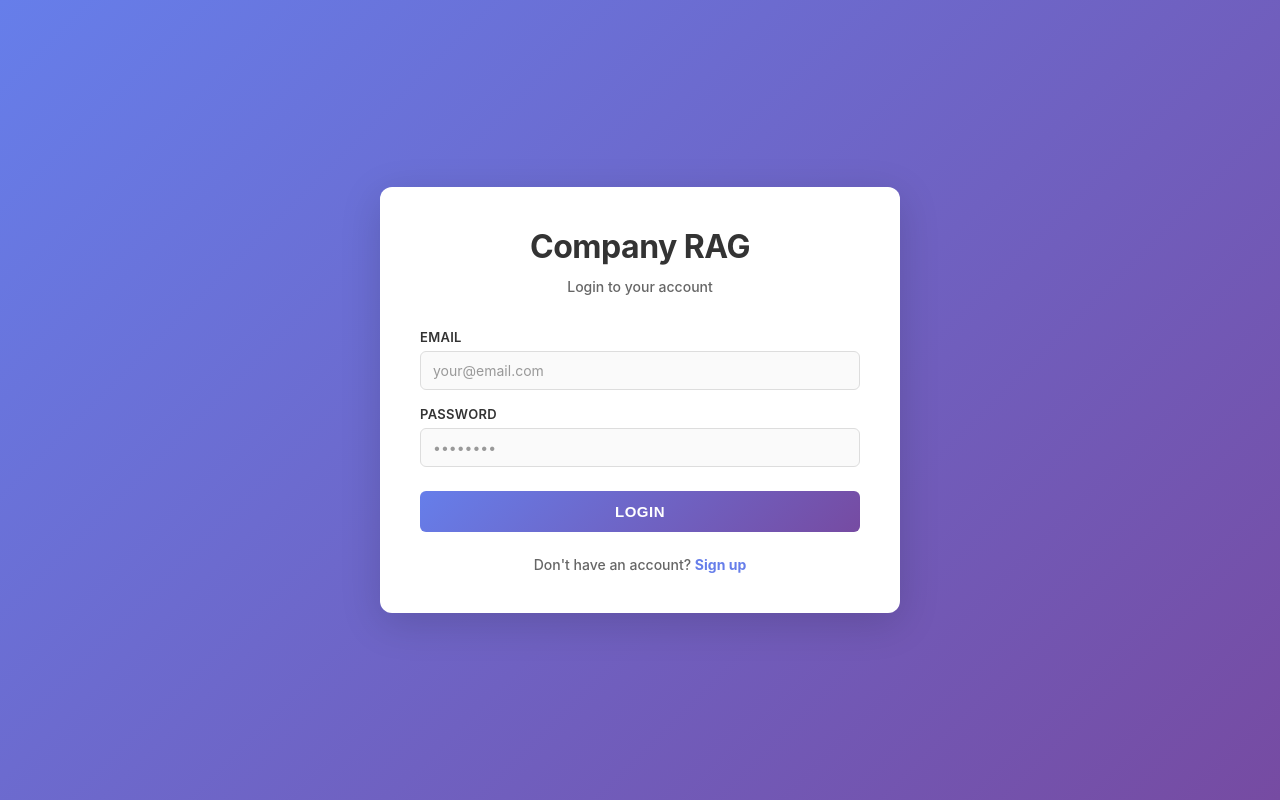
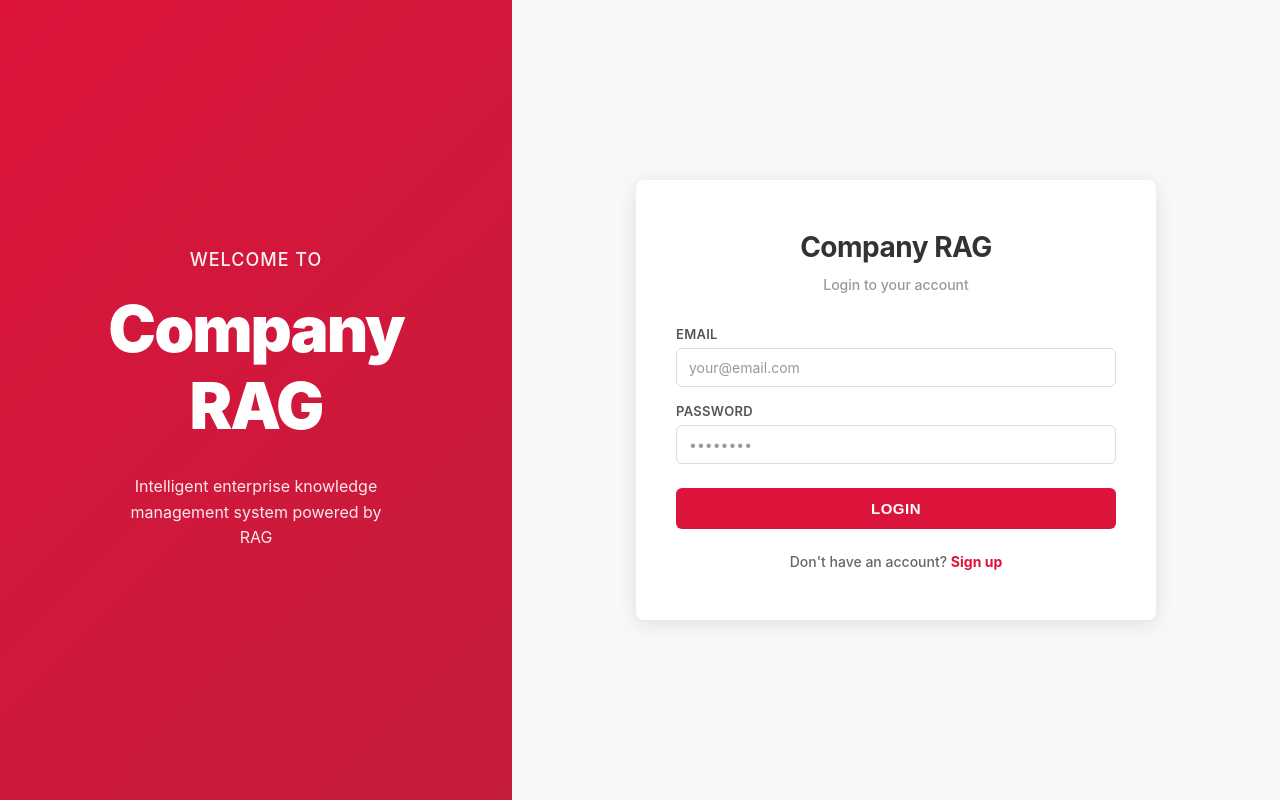
Before and after one commit to blezcherian123/RAG-Enterprise, a React app in the folder frontend/: page /login in a window 1280 px wide. Built offline with nearby package versions, Linux system fonts and the light colour scheme; the HTML template or start-up script is replaced by a standard one.

Commit message:
Enhance branding and layout for Login and Signup pages

```diff
--- a/frontend/src/components/LoginPage.jsx
+++ b/frontend/src/components/LoginPage.jsx
@@ -40,7 +40,13 @@ function LoginPage() {
 
   return (
     <div className="auth-container">
-      <div className="auth-card">
+      <div className="auth-branding">
+        <h2>WELCOME TO</h2>
+        <div className="logo">Company RAG</div>
+        <p>Intelligent enterprise knowledge management system powered by RAG</p>
+      </div>
+      <div className="auth-form-container">
+        <div className="auth-card">
         <h1>Company RAG</h1>
         <p className="auth-subtitle">Login to your account</p>
 
@@ -84,6 +90,7 @@ function LoginPage() {
             </Link>
           </p>
         </div>
+        </div>
       </div>
     </div>
   );
--- a/frontend/src/components/SignupPage.jsx
+++ b/frontend/src/components/SignupPage.jsx
@@ -69,7 +69,13 @@ function SignupPage() {
 
   return (
     <div className="auth-container">
-      <div className="auth-card">
+      <div className="auth-branding">
+        <h2>WELCOME TO</h2>
+        <div className="logo">Company RAG</div>
+        <p>Intelligent enterprise knowledge management system powered by RAG</p>
+      </div>
+      <div className="auth-form-container">
+        <div className="auth-card">
         <h1>Company RAG</h1>
         <p className="auth-subtitle">Create a new account</p>
 
@@ -156,6 +162,7 @@ function SignupPage() {
             </Link>
           </p>
         </div>
+        </div>
       </div>
     </div>
   );
--- a/frontend/src/css/LoginPage.css
+++ b/frontend/src/css/LoginPage.css
@@ -6,14 +6,74 @@
 
 .auth-container {
   display: flex;
-  align-items: center;
-  justify-content: center;
   min-height: 100vh;
-  background: linear-gradient(135deg, #667eea 0%, #764ba2 100%);
+  background: #fff;
   font-family: -apple-system, BlinkMacSystemFont, "Segoe UI", "Roboto", "Oxygen",
     "Ubuntu", "Cantarell", "Fira Sans", "Droid Sans", "Helvetica Neue",
     sans-serif;
-  padding: 20px;
+  overflow: hidden;
+}
+
+/* Left Section - Branding */
+.auth-container::before {
+  content: "";
+  position: fixed;
+  left: 0;
+  top: 0;
+  width: 40%;
+  height: 100vh;
+  background: linear-gradient(135deg, #dc143c 0%, #c41c3b 100%);
+  z-index: 1;
+}
+
+.auth-branding {
+  position: fixed;
+  left: 0;
+  top: 0;
+  width: 40%;
+  height: 100vh;
+  display: flex;
+  flex-direction: column;
+  align-items: center;
+  justify-content: center;
+  color: white;
+  padding: 40px;
+  text-align: center;
+  z-index: 2;
+}
+
+.auth-branding h2 {
+  font-size: 18px;
+  font-weight: 500;
+  letter-spacing: 1px;
+  margin-bottom: 20px;
+  opacity: 0.95;
+}
+
+.auth-branding .logo {
+  font-size: 64px;
+  font-weight: 900;
+  letter-spacing: -2px;
+  margin-bottom: 30px;
+}
+
+.auth-branding p {
+  font-size: 16px;
+  font-weight: 400;
+  line-height: 1.6;
+  opacity: 0.9;
+  max-width: 280px;
+}
+
+/* Right Section - Form */
+.auth-form-container {
+  margin-left: 40%;
+  width: 60%;
+  display: flex;
+  align-items: center;
+  justify-content: center;
+  padding: 40px;
+  background: #f8f8f8;
 }
 
 /* ============================================
@@ -22,18 +82,18 @@
 
 .auth-card {
   background: white;
-  border-radius: 12px;
-  box-shadow: 0 10px 40px rgba(0, 0, 0, 0.15);
-  padding: 40px;
+  border-radius: 8px;
+  box-shadow: 0 4px 20px rgba(0, 0, 0, 0.1);
+  padding: 50px 40px;
   width: 100%;
-  max-width: 420px;
+  max-width: 400px;
   position: relative;
   z-index: 10;
 }
 
 .auth-card h1 {
   margin: 0 0 10px 0;
-  font-size: 32px;
+  font-size: 28px;
   font-weight: 700;
   color: #333;
   text-align: center;
@@ -43,7 +103,7 @@
 .auth-subtitle {
   margin: 0 0 30px 0;
   font-size: 14px;
-  color: #666;
+  color: #999;
   text-align: center;
   font-weight: 500;
   line-height: 1.6;
@@ -62,6 +122,8 @@
   font-size: 14px;
   border-left: 4px solid #c00;
   font-weight: 500;
+  background: rgba(255, 100, 100, 0.95);
+  color: #fff;
 }
 
 /* ============================================
@@ -91,7 +153,7 @@
 .form-group label {
   font-size: 13px;
   font-weight: 600;
-  color: #333;
+  color: #555;
   margin-bottom: 6px;
   text-transform: uppercase;
   letter-spacing: 0.3px;
@@ -103,7 +165,7 @@
   border-radius: 6px;
   font-size: 14px;
   font-family: inherit;
-  background: #fafafa;
+  background: rgba(255, 255, 255, 0.95);
   box-sizing: border-box;
 }
 
@@ -123,7 +185,7 @@
 
 .auth-button {
   padding: 12px 24px;
-  background: linear-gradient(135deg, #667eea 0%, #764ba2 100%);
+  background: #dc143c;
   color: white;
   border: none;
   border-radius: 6px;
@@ -133,14 +195,17 @@
   margin-top: 8px;
   text-transform: uppercase;
   letter-spacing: 0.5px;
+  transition: all 0.3s ease;
 }
 
 .auth-button:hover:not(:disabled) {
-  opacity: 0.9;
+  background: #b91230;
+  box-shadow: 0 6px 20px rgba(220, 20, 60, 0.3);
 }
 
 .auth-button:active:not(:disabled) {
-  opacity: 0.85;
+  background: #9d0d28;
+  box-shadow: 0 3px 10px rgba(220, 20, 60, 0.2);
 }
 
 .auth-button:disabled {
@@ -165,7 +230,7 @@
 }
 
 .auth-link {
-  color: #667eea;
+  color: #dc143c;
   text-decoration: none;
   font-weight: 700;
 }
```
